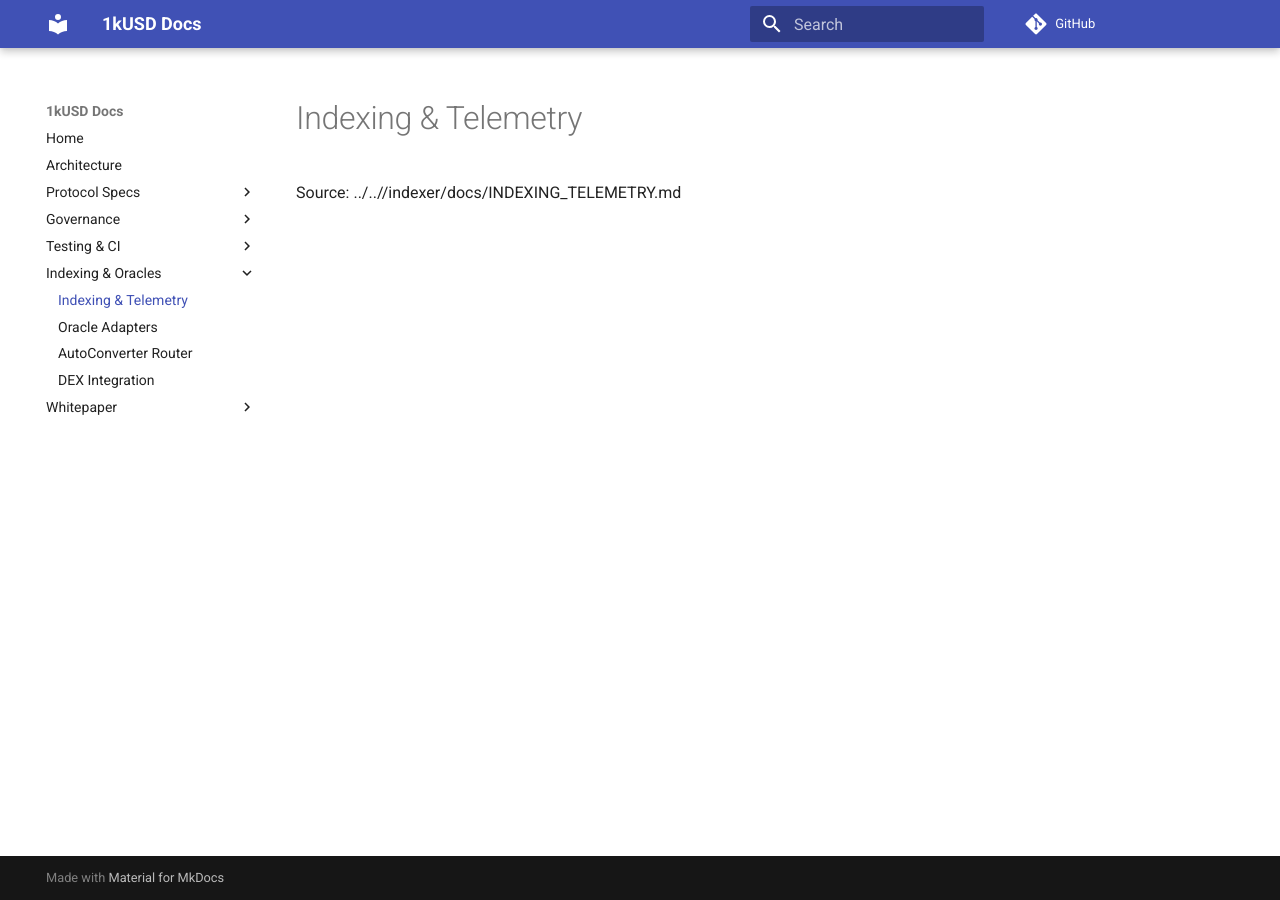
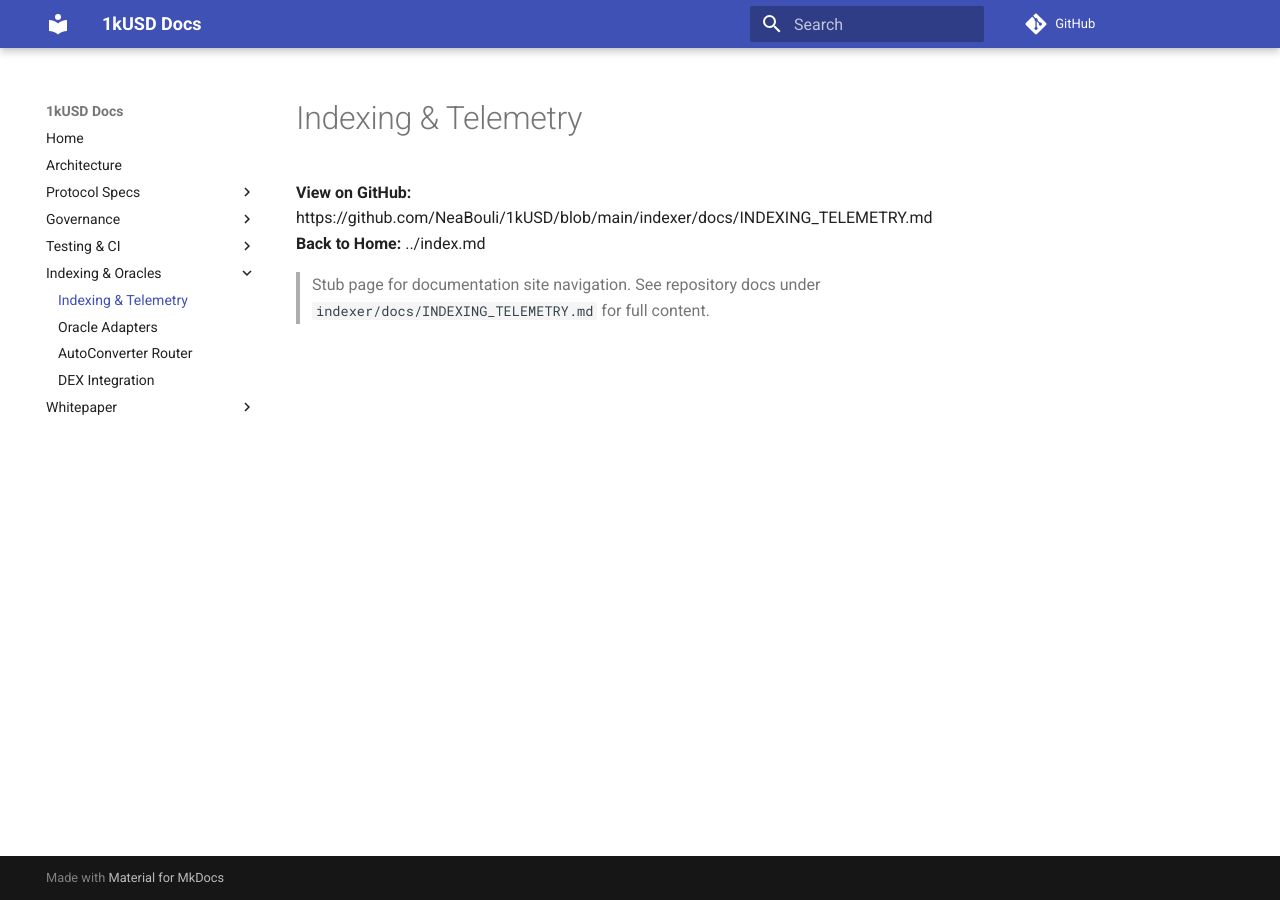
Before and after one commit to NeaBouli/1kUSD, an MkDocs documentation site: the page built from docs/indexer/INDEXING_TELEMETRY.md, in a window 1280 px wide. Built offline with MkDocs 1.6.1 and Material for MkDocs 9.7.7, drawn with Linux system fonts in a browser that asks for light colours; comment, search, counter and statistics services are not loaded.

Commit message:
docs(site): make Indexing & Telemetry page links clickable and use relative Home link

```diff
--- a/docs/indexer/INDEXING_TELEMETRY.md
+++ b/docs/indexer/INDEXING_TELEMETRY.md
@@ -1,2 +1,7 @@
 # Indexing & Telemetry
-Source: ../..//indexer/docs/INDEXING_TELEMETRY.md
+
+**View on GitHub:** https://github.com/NeaBouli/1kUSD/blob/main/indexer/docs/INDEXING_TELEMETRY.md
+**Back to Home:** ../index.md
+
+> Stub page for documentation site navigation.
+> See repository docs under `indexer/docs/INDEXING_TELEMETRY.md` for full content.
```
